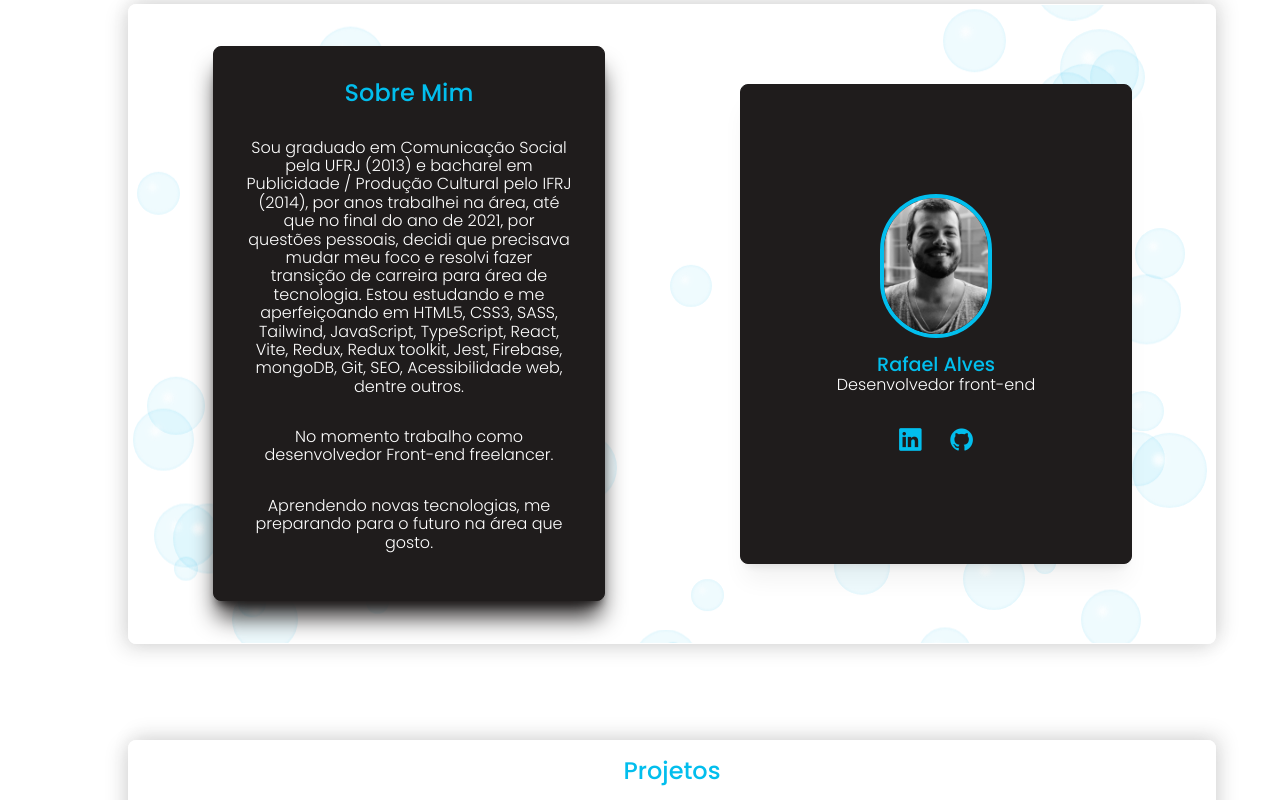
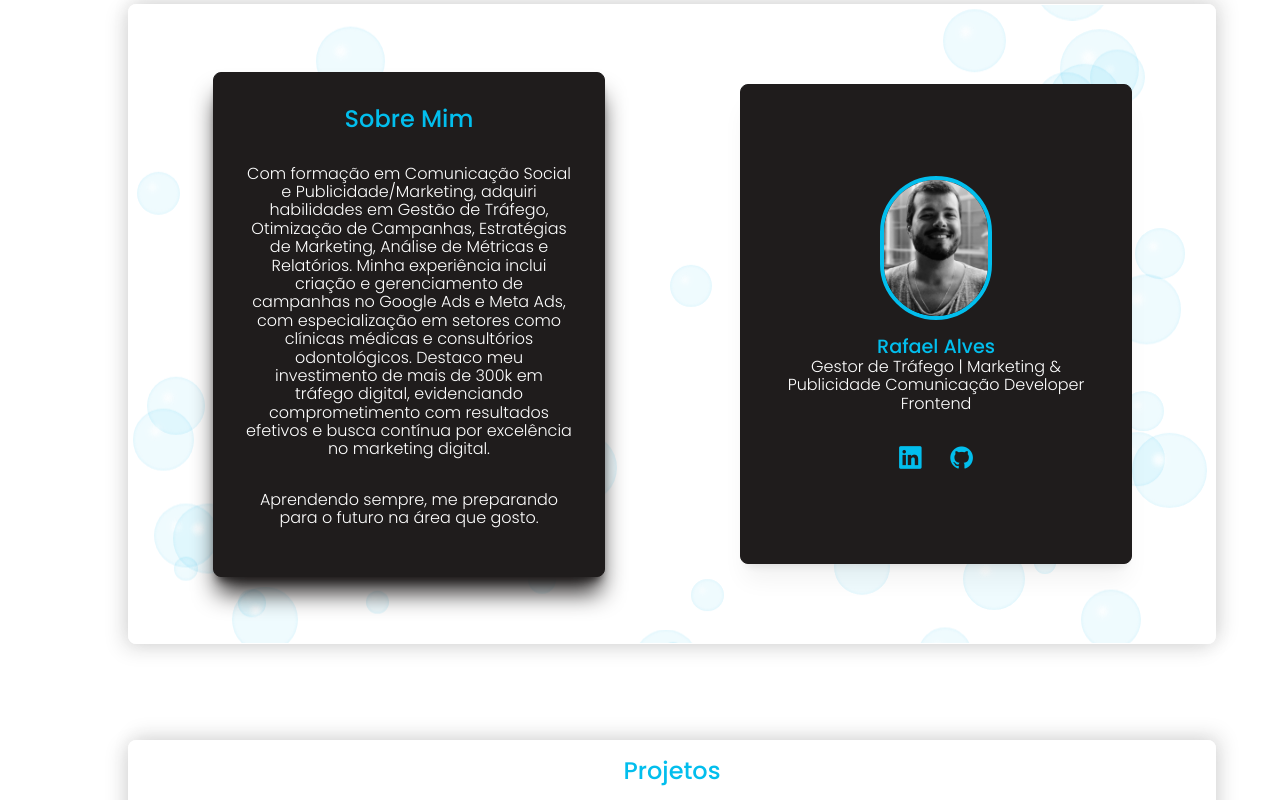
Before and after one commit to rafagnx/PORTIFOLIO2023, a plain HTML site: page index.html in a window 1280 px wide. Shown: the part 820-1620 px from the top of the page. Drawn offline with nearby package versions, Linux system fonts and the light colour scheme.

Commit message:
Update index.html

```diff
--- a/index.html
+++ b/index.html
@@ -51,7 +51,7 @@
                     <li class="nav__link">
                         <a href="#technology">
                             <span class="icon"><i class="uil uil-sync"></i></span>
-                            <span class="name">Portfolio</span>
+                            <span class="name">Portfólio</span>
                         </a>
                     <!-- </li>
                     <li class="nav__link">
@@ -130,13 +130,13 @@
                             <div class="home__text">
                                 <div class="text-card flex">
                                     <h4>sobre mim</h4>
-                                    <p>Sou graduado em Comunicação Social pela UFRJ (2013) e bacharel em Publicidade /
-                                        Produção Cultural pelo IFRJ (2014), por anos trabalhei na área, até que no final
-                                        do ano de 2021, por questões pessoais, decidi que precisava mudar meu foco e
-                                        resolvi fazer transição de carreira para área de tecnologia.
-                                        Estou estudando e me aperfeiçoando em HTML5, CSS3, SASS, Tailwind, JavaScript, TypeScript, React, Vite, Redux, Redux toolkit, Jest, Firebase, mongoDB, Git, SEO, Acessibilidade web, dentre outros.</p>
-                                    <p> No momento trabalho como desenvolvedor Front-end freelancer. </p>
-                                    <p> Aprendendo novas tecnologias, me preparando para o futuro na área que gosto. </p>
+                                    <p>
+                                    Com formação em Comunicação Social e Publicidade/Marketing, adquiri habilidades em Gestão de Tráfego,
+                                    Otimização de Campanhas, Estratégias de Marketing, Análise de Métricas e Relatórios.
+                                    Minha experiência inclui criação e gerenciamento de campanhas no Google Ads e Meta Ads, com especialização em setores como clínicas médicas e consultórios odontológicos.
+                                    Destaco meu investimento de mais de 300k em tráfego digital, evidenciando comprometimento com resultados efetivos e busca contínua por excelência no marketing digital.
+ </p>
+                                    <p> Aprendendo sempre, me preparando para o futuro na área que gosto. </p>
                                 </div>
                             </div>
                         </div>
@@ -148,7 +148,7 @@
                                     </div>
                                     <div class="box-name">
                                         <h2>Rafael Alves</h2>
-                                        <small>Desenvolvedor front-end</small>
+                                        <small>Gestor de Tráfego | Marketing & Publicidade  Comunicação  Developer Frontend</small>
                                     </div>
                                     <div class="box-socials flex">
                                         <a href="https://www.linkedin.com/in/rafagnx/" target="_blank">
@@ -448,7 +448,7 @@
                         </article>
                     </div>
                     <div class="footer-copy">
-                        <small>2023 Rafael Alves - &copy;Todos os direitos reservados.</small>
+                        <small>2024 Rafael Alves - &copy;Todos os direitos reservados.</small>
                     </div>
                 </div>
             </footer>
```
